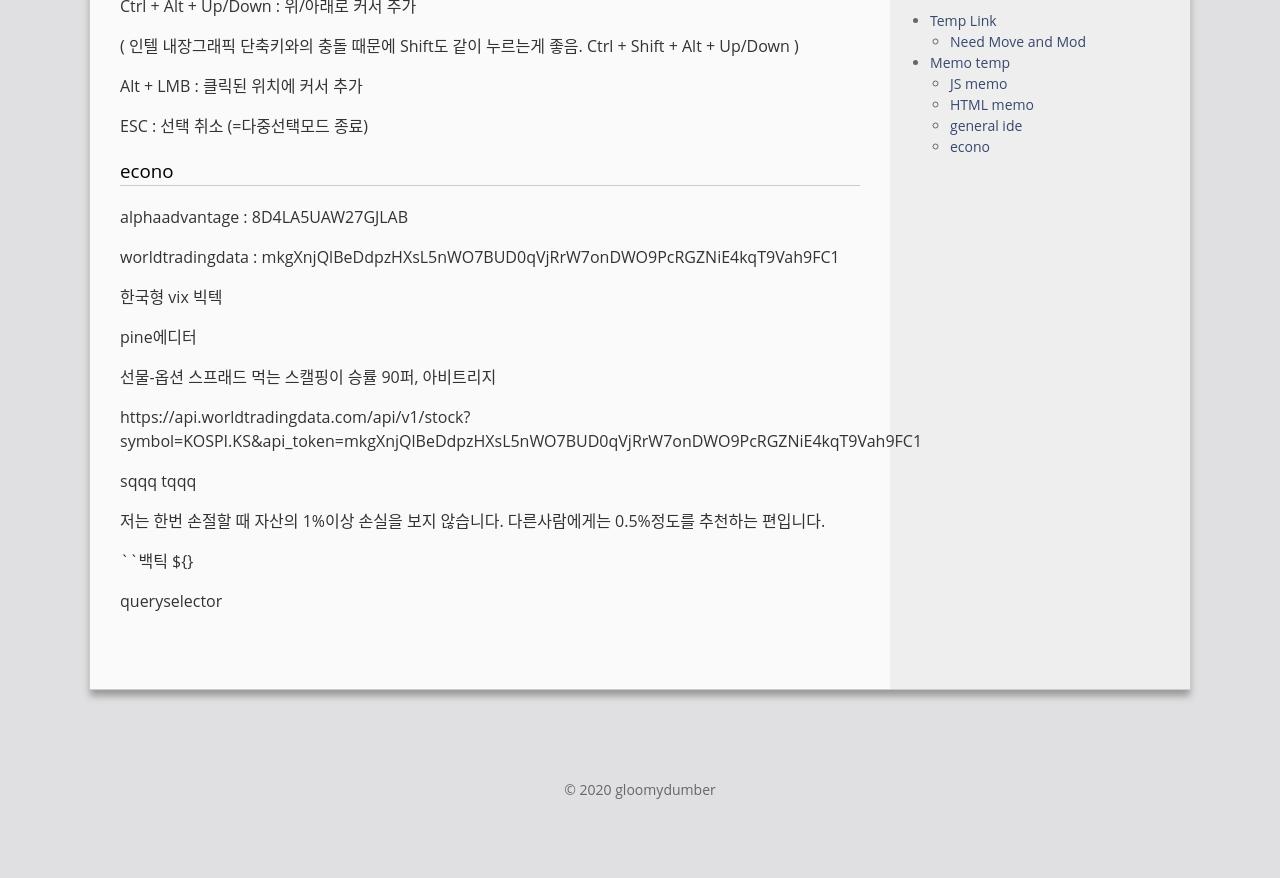
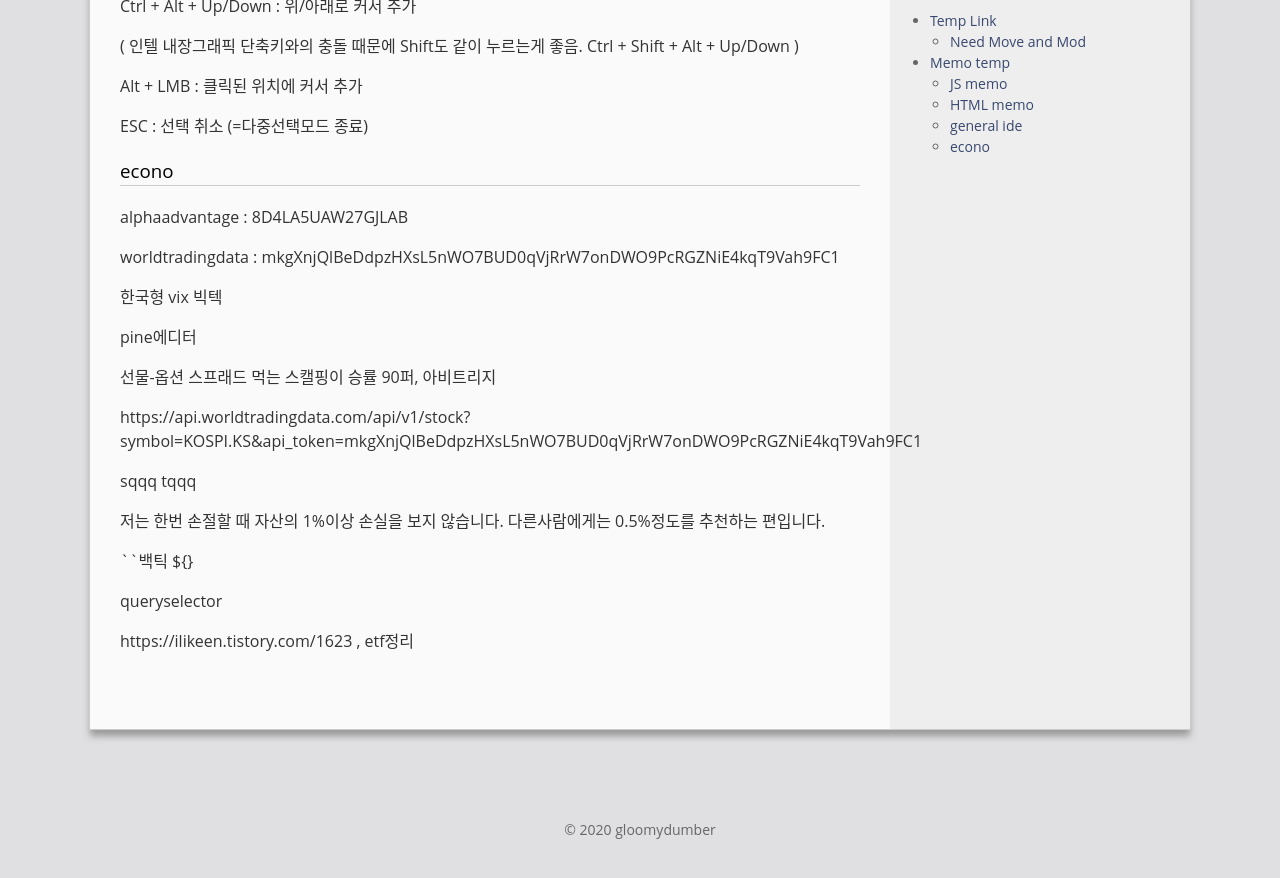
Before and after one commit to gloomydumber/copy, a Jekyll site: the page built from _posts/2020-03-01-TempLink.md, in a window 1280 px wide and 900 px high, scrolled down 2866 px. Shown: the top 878 px of the window. Built offline with Jekyll 4.4.1, drawn with Linux system fonts in a browser that asks for light colours; comment, search, counter and statistics services are not loaded.

Commit message:
PostModded

```diff
--- a/_posts/2020-03-01-TempLink.md
+++ b/_posts/2020-03-01-TempLink.md
@@ -163,3 +163,5 @@ sqqq tqqq
 ``백틱 \${}
 
 queryselector
+
+https://ilikeen.tistory.com/1623 , etf정리
```
